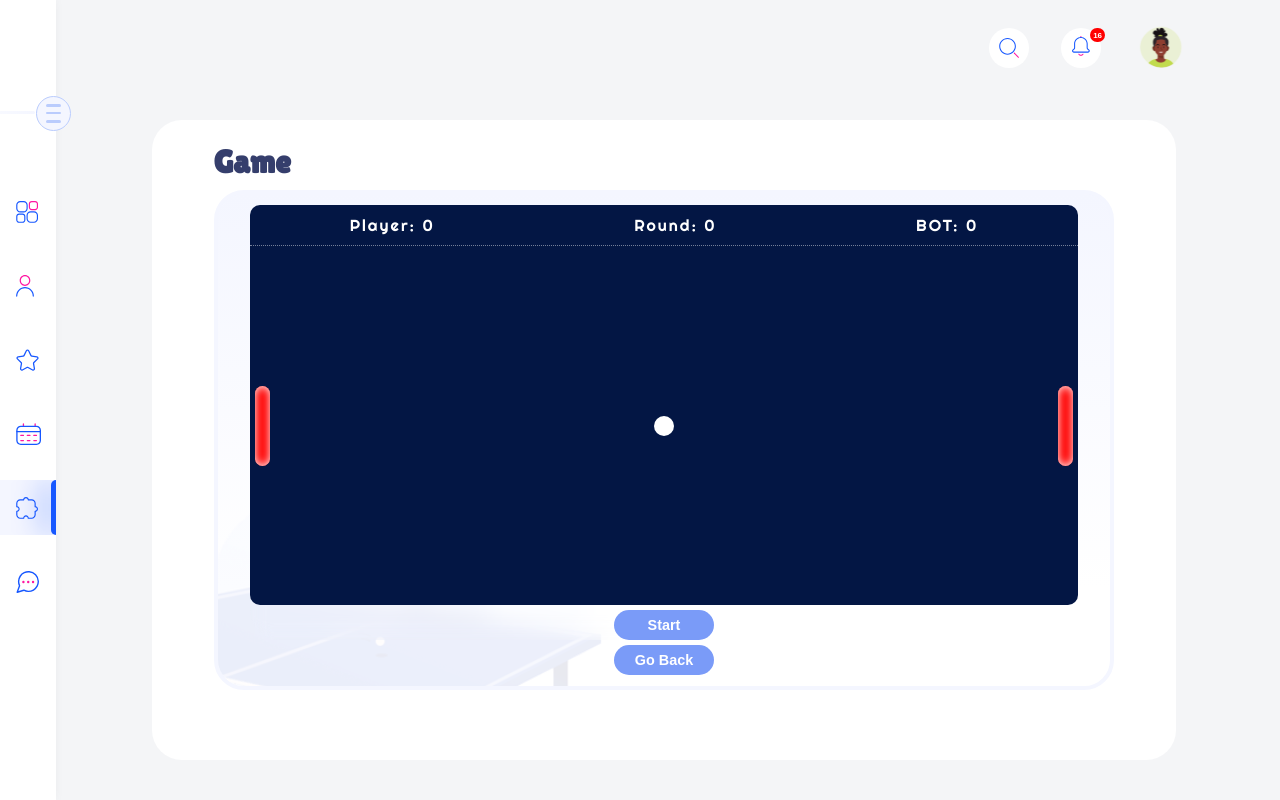
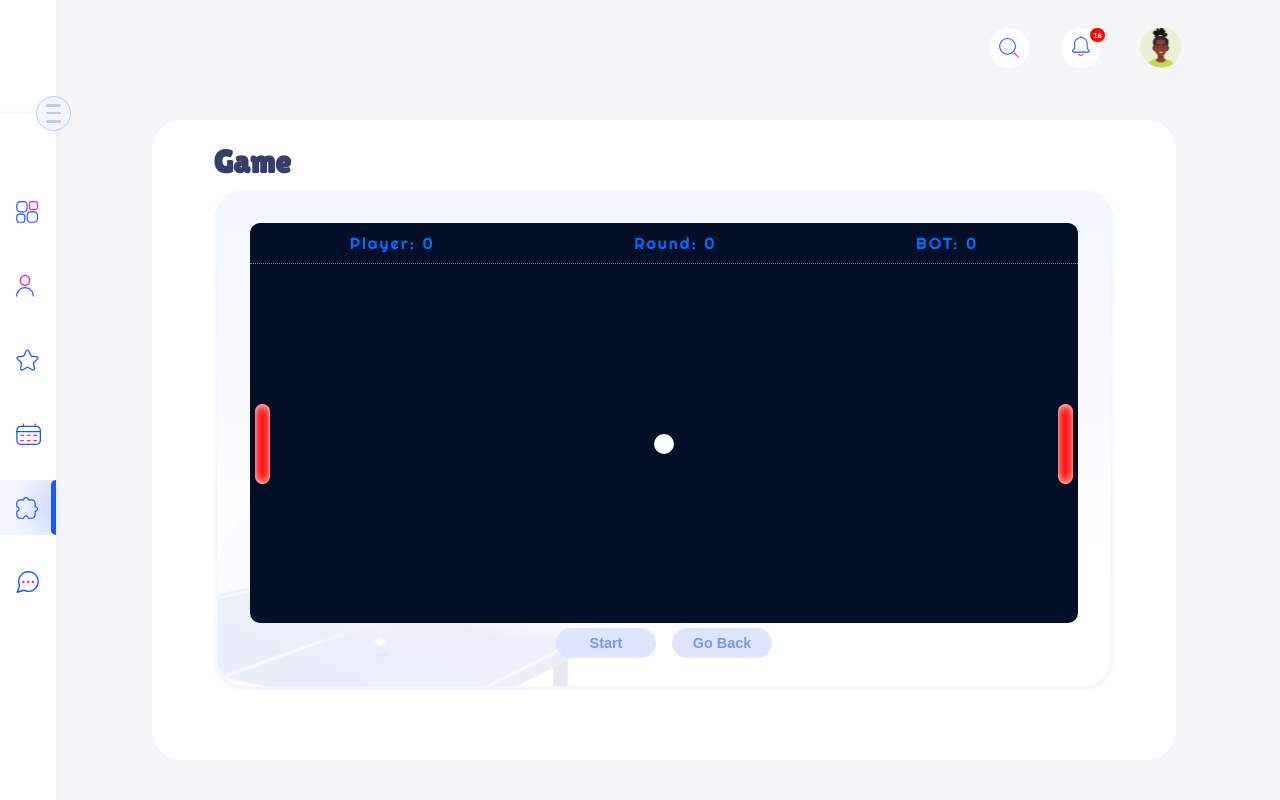
Before and after one commit to Elmostafa01/PingPong, a React (Vite) app: page /game in a window 1280 px wide. Both pictures are taken after a click on the button "Play VS Bot". Built offline with nearby package versions, Linux system fonts and the light colour scheme; a web font is replaced by a local one.

Commit message:
adding some Last style to Game component

```diff
--- a/src/components/GameChoice.tsx
+++ b/src/components/GameChoice.tsx
@@ -8,6 +8,8 @@ interface GameChoiceProps {
 }
 
 const GameChoice: React.FC<GameChoiceProps> = ({gameName, handleClose}) => {
+    const back = '<'
+
     const [gameAccepted, setGameAccepted] = useState<boolean>(false);
 
   return (
@@ -38,6 +40,7 @@ const GameChoice: React.FC<GameChoiceProps> = ({gameName, handleClose}) => {
             </div>
             <div className="goback">
                 <button onClick={handleClose}>
+                    <p>{back}</p>
                     <span>Go Back</span>
                 </button>
             </div>
--- a/src/components/PingPongGame.tsx
+++ b/src/components/PingPongGame.tsx
@@ -21,20 +21,20 @@ interface PingPongGameProps {
                 <div className="right-paddle"></div>
             </div>
         </div>
-        <div className="btn">
+        <div className="btn" style={{display: 'flex', gap: '1rem'}}>
             <button style={{outline: '0', border: '0',
-             backgroundColor:'#7A9BF8', height: '30px',
+             backgroundColor:'#E0E5FF', height: '30px',
             width: '100px', marginTop: '5px', borderRadius: '30px',
-            color: '#fff',fontFamily: "Poppins', sans-serif",fontWeight:'700', cursor: 'pointer',
+            color: '#7299FF',fontFamily: "Poppins', sans-serif",fontWeight:'700', cursor: 'pointer',
             fontSize: '0.9em',
             }}>
             Start
             </button>
 
             <button style={{display:'flex',alignItems: 'center',justifyContent: 'center',outline: '0', border: '0',
-             backgroundColor:'#7A9BF8', height: '30px',
+             backgroundColor:'#E0E5FF', height: '30px',
             width: '100px', marginTop: '5px', borderRadius: '30px',
-            color: '#fff',fontFamily: "Poppins', sans-serif",fontWeight:'700', cursor: 'pointer',
+            color: '#7299FF',fontFamily: "Poppins', sans-serif",fontWeight:'700', cursor: 'pointer',
             fontSize: '0.9em',
             }}
              className='close' onClick={handleClose}>
--- a/src/styles/_game.scss
+++ b/src/styles/_game.scss
@@ -324,7 +324,7 @@
                 border-radius: 30px;
 
                 .gameboard {
-                    background: #031644;
+                    background: #030e27;
                     backdrop-filter: blur(5px);
                     width: 100%;
                     height: 100%;
@@ -339,7 +339,8 @@
                         p {
                             font-family: 'Righteous', cursive;
                             letter-spacing: 2px;
-                            color: #fff;
+                            color: #006eff;
+                            pointer-events: none;
                         }
                     }
 
```
